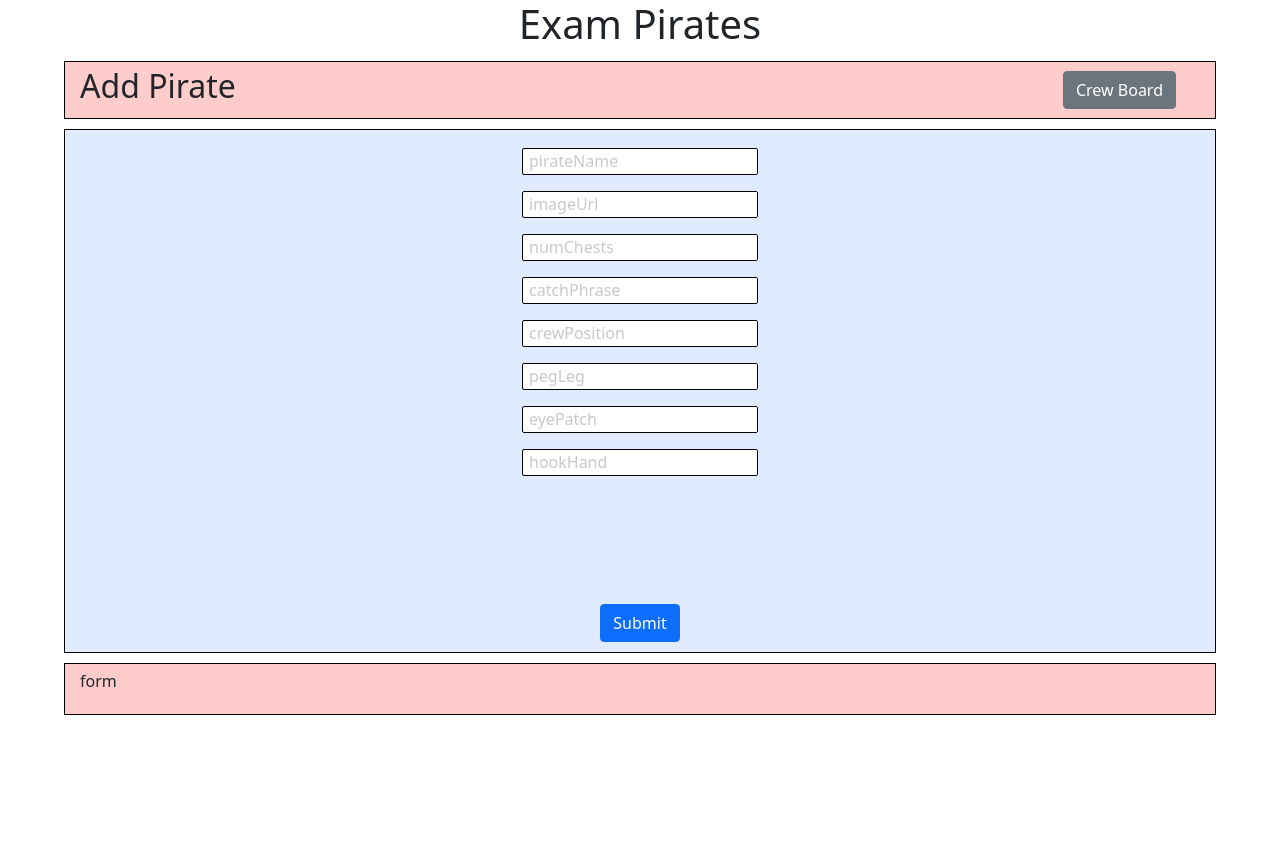
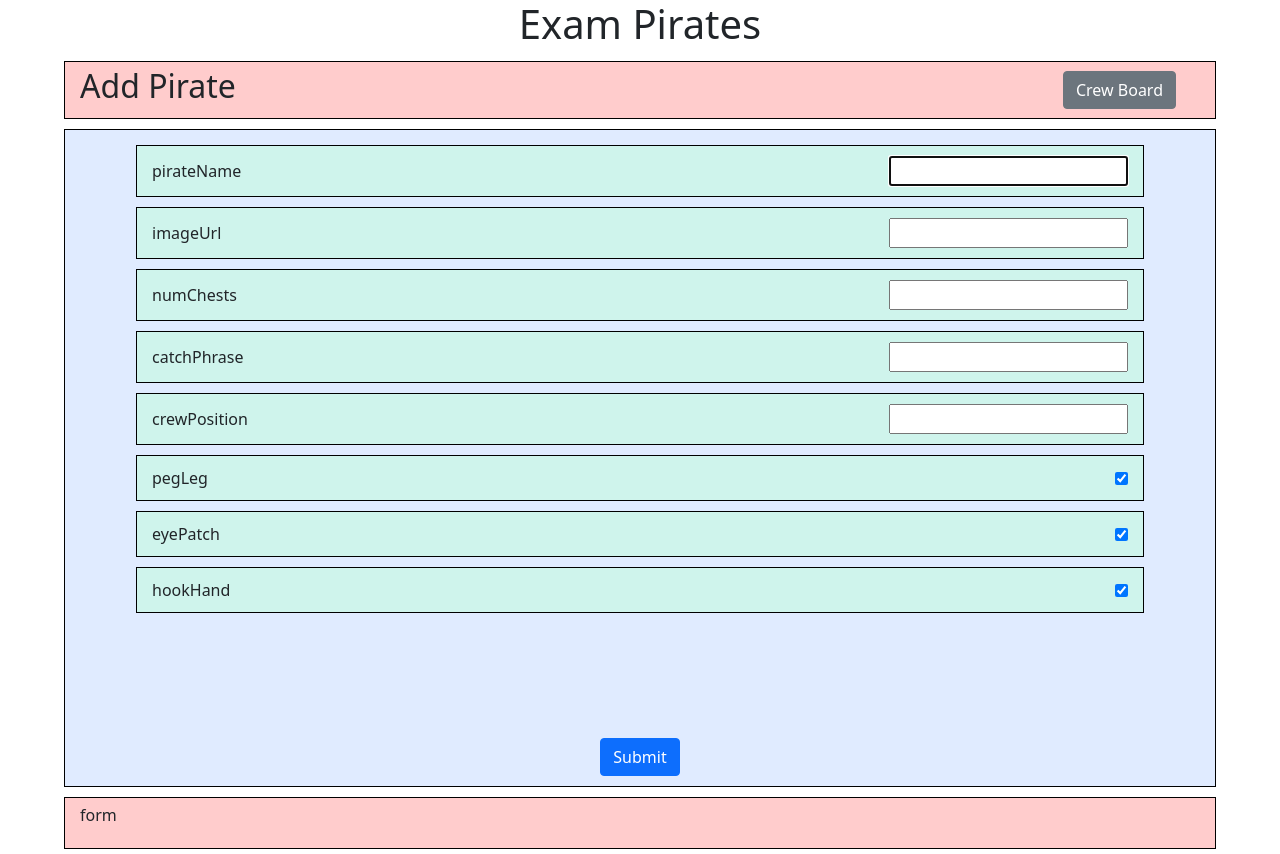
Before and after one commit to niembro64/exam, a React (Create React App) app in the folder client/: page /add in a window 1280 px wide. Before the commit the page ends 800 px from the top, so only its background shows below. Built offline with nearby package versions, Linux system fonts and the light colour scheme.

Commit message:
talked to Nichole

```diff
--- a/client/src/App.css
+++ b/client/src/App.css
@@ -37,6 +37,19 @@
   padding: 10px 15px;
   margin: 5px;
 }
+.box4{
+  width: 90%;
+  border: 1px black solid;
+  background-color: rgba(185, 255, 212, 0.445);
+  display: flex;
+  flex-direction: row;
+  align-items: center;
+  justify-content: space-between;
+  padding: 10px 15px;
+  margin: 5px;
+}
+
+/*
 
 .float-container {
   border: solid 1px black;
@@ -49,14 +62,14 @@
 .float-container input {
   border: none;
   font-size: 16px;
-  /* margin: 0 0 1px; */
+
   padding: 0 0 1px;
   outline: 0;
   background-color: rgba(255, 255, 255, 0.788);
 }
 label {
   font-size: 16px;
-  /* background-color: white; */
+
   color: black;
   position: absolute;
   transform-origin: top left;
@@ -65,17 +78,17 @@ label {
 
 }
 .float-container.active label {
-  /* transform: translate(-12px, -15px) scale(.75); */
+
   transform: translate(5px, -19px) scale(0.75);
-  /* border: 1px solid black; */
+
   color: black;
-  /* font-weight: bold; */
-  /* border-radius: 2px; */
+
   background-color: rgba(255, 255, 255, 0);
-  /* background-color: rgb(236, 236, 236); */
+
   padding: 0px 3px 0px 3px;
 
 }
+*/
 
 span {
   margin: 0 0 15px 0;
--- a/client/src/views/Add.jsx
+++ b/client/src/views/Add.jsx
@@ -46,12 +46,42 @@ const Edit = (props) => {
   };
 
   const onChangeHandler = (event) => {
-    event.preventDefault();
-
+    // event.preventDefault();
+    console.log("On change handler");
     // p(event.target.value);
     const newState = {
       ...form,
       [event.target.name]: event.target.value,
+    };
+    setForm(newState);
+  };
+  const onChangeHandlerPegLeg = (event) => {
+    // event.preventDefault();
+    console.log("On change handler");
+    // p(event.target.value);
+    const newState = {
+      ...form,
+      pegLeg: !form.pegLeg,
+    };
+    setForm(newState);
+  };
+  const onChangeHandlerEyePatch = (event) => {
+    // event.preventDefault();
+    console.log("On change handler");
+    // p(event.target.value);
+    const newState = {
+      ...form,
+      eyePatch: !form.eyePatch,
+    };
+    setForm(newState);
+  };
+  const onChangeHandlerHookHand = (event) => {
+    // event.preventDefault();
+    console.log("On change handler");
+    // p(event.target.value);
+    const newState = {
+      ...form,
+      hookHand: !form.hookHand,
     };
     setForm(newState);
   };
@@ -122,16 +152,17 @@ const Edit = (props) => {
         </Link> */}
       </div>
 
+      {/* <div className="box4"> */}
       <form onSubmit={onSubmitHandler} className="box3">
-        <div id="floatContainer" className="float-container">
+        <div id="floatContainer" className="box4">
           <label
-            style={{ position: "absolute", zIndex: 1 }}
+            // style={{ position: "absolute", zIndex: 1 }}
             htmlFor="pirateName"
           >
             pirateName
           </label>
           <input
-            style={{ position: "relative", zIndex: 2 }}
+            // style={{ position: "relative", zIndex: 2 }}
             autoFocus="autofocus"
             id="floatField"
             type="text"
@@ -142,37 +173,39 @@ const Edit = (props) => {
             // default="asdf"
           />
         </div>
-        <div id="floatContainer" className="float-container">
+        {/* <div id="floatContainer" className="float-container"> */}
+        <div className="box4">
           <label
-            style={{ position: "absolute", zIndex: 1 }}
+            // style={{ position: "absolute", zIndex: 1 }}
             htmlFor="imageUrl"
           >
             imageUrl
           </label>
           <input
-            style={{ position: "relative", zIndex: 2 }}
-            autoFocus="autofocus"
+            // style={{ position: "relative", zIndex: 2 }}
+            // autoFocus="autofocus"
             id="floatField"
             type="text"
             name="imageUrl"
             onChange={onChangeHandler}
+            // placeholder=""
 
             // placeholder=""
             // default="asdf"
           />
         </div>
-        <div id="floatContainer" className="float-container">
+        <div id="floatContainer" className="box4">
           <label
-            style={{ position: "absolute", zIndex: 1 }}
+            // style={{ position: "absolute", zIndex: 1 }}
             htmlFor="numChests"
           >
             numChests
           </label>
           <input
-            style={{ position: "relative", zIndex: 2 }}
-            autoFocus="autofocus"
+            // style={{ position: "relative", zIndex: 2 }}
+            // autoFocus="autofocus"
             id="floatField"
-            type="text"
+            type="number"
             name="numChests"
             onChange={onChangeHandler}
 
@@ -180,16 +213,16 @@ const Edit = (props) => {
             // default="asdf"
           />
         </div>
-        <div id="floatContainer" className="float-container">
+        <div id="floatContainer" className="box4">
           <label
-            style={{ position: "absolute", zIndex: 1 }}
+            // style={{ position: "absolute", zIndex: 1 }}
             htmlFor="catchPhrase"
           >
             catchPhrase
           </label>
           <input
-            style={{ position: "relative", zIndex: 2 }}
-            autoFocus="autofocus"
+            // style={{ position: "relative", zIndex: 2 }}
+            // autoFocus="autofocus"
             id="floatField"
             type="text"
             name="catchPhrase"
@@ -199,16 +232,16 @@ const Edit = (props) => {
             // default="asdf"
           />
         </div>
-        <div id="floatContainer" className="float-container">
+        <div id="floatContainer" className="box4">
           <label
-            style={{ position: "absolute", zIndex: 1 }}
+            // style={{ position: "absolute", zIndex: 1 }}
             htmlFor="crewPosition"
           >
             crewPosition
           </label>
           <input
-            style={{ position: "relative", zIndex: 2 }}
-            autoFocus="autofocus"
+            // style={{ position: "relative", zIndex: 2 }}
+            // autoFocus="autofocus"
             id="floatField"
             type="text"
             name="crewPosition"
@@ -218,74 +251,93 @@ const Edit = (props) => {
             // default="asdf"
           />
         </div>
-        <div id="floatContainer" className="float-container">
+        <div id="floatContainer" className="box4">
           <label
-            style={{ position: "absolute", zIndex: 1 }}
+            // style={{ position: "absolute", zIndex: 1 }}
             htmlFor="pegLeg"
           >
             pegLeg
           </label>
           <input
-            style={{ position: "relative", zIndex: 2 }}
-            autoFocus="autofocus"
+            // style={{ position: "relative", zIndex: 2 }}
+            // autoFocus="autofocus"
+            // id="floatField"
+            type="checkbox"
+            name="pegLeg"
+            onClick={onChangeHandlerPegLeg}
+
+            checked={form.pegLeg}
+            // placeholder=""
+            // default="asdf"
+          />
+        </div>
+        <div id="floatContainer" className="box4">
+          <label
+            // style={{ position: "absolute", zIndex: 1 }}
+            htmlFor="eyePatch"
+          >
+            eyePatch
+          </label>
+          <input
+            // style={{ position: "relative", zIndex: 2 }}
+            // autoFocus="autofocus"
             id="floatField"
-            type="text"
-            name="pegLeg"
-            onChange={onChangeHandler}
+            type="checkbox"
+            name="eyePatch"
+            onClick={onChangeHandlerEyePatch}
+            checked={form.eyePatch}
 
             // placeholder=""
             // default="asdf"
           />
         </div>
-        <div id="floatContainer" className="float-container">
+        <div id="floatContainer" className="box4">
           <label
-            style={{ position: "absolute", zIndex: 1 }}
-            htmlFor="eyePatch"
-          >
-            eyePatch
-          </label>
-          <input
-            style={{ position: "relative", zIndex: 2 }}
-            autoFocus="autofocus"
-            id="floatField"
-            type="text"
-            name="eyePatch"
-            onChange={onChangeHandler}
-
-            // placeholder=""
-            // default="asdf"
-          />
-        </div>
-        <div id="floatContainer" className="float-container">
-          <label
-            style={{ position: "absolute", zIndex: 1 }}
+            // style={{ position: "absolute", zIndex: 1 }}
             htmlFor="hookHand"
           >
             hookHand
           </label>
           <input
-            style={{ position: "relative", zIndex: 2 }}
-            autoFocus="autofocus"
+            // style={{ position: "relative", zIndex: 2 }}
+            // autoFocus="autofocus"
             id="floatField"
-            type="text"
+            type="checkbox"
             name="hookHand"
-            onChange={onChangeHandler}
-
+            onClick={onChangeHandlerHookHand}
+            checked={form.hookHand}
             // placeholder=""
             // default="asdf"
           />
         </div>
-        <span className="alert-danger">{ error.pirateName && error.pirateName.message}</span>
-        <span className="alert-danger">{ error.imageUrl && error.imageUrl.message}</span>
-        <span className="alert-danger">{ error.numChests && error.numChests.message}</span>
-        <span className="alert-danger">{ error.catchPhrase && error.catchPhrase.message}</span>
-        <span className="alert-danger">{ error.crewPosition && error.crewPosition.message}</span>
-        <span className="alert-danger">{ error.pegLeg && error.pegLeg.message}</span>
-        <span className="alert-danger">{ error.eyePatch && error.eyePatch.message}</span>
-        <span className="alert-danger">{ error.hookHand && error.hookHand.message}</span>
+        <span className="alert-danger">
+          {error.pirateName && error.pirateName.message}
+        </span>
+        <span className="alert-danger">
+          {error.imageUrl && error.imageUrl.message}
+        </span>
+        <span className="alert-danger">
+          {error.numChests && error.numChests.message}
+        </span>
+        <span className="alert-danger">
+          {error.catchPhrase && error.catchPhrase.message}
+        </span>
+        <span className="alert-danger">
+          {error.crewPosition && error.crewPosition.message}
+        </span>
+        <span className="alert-danger">
+          {error.pegLeg && error.pegLeg.message}
+        </span>
+        <span className="alert-danger">
+          {error.eyePatch && error.eyePatch.message}
+        </span>
+        <span className="alert-danger">
+          {error.hookHand && error.hookHand.message}
+        </span>
 
         <input type="submit" className="btn btn-primary" />
       </form>
+      {/* </div> */}
       <div className="box">
         <p>form</p>
         <p> {form.name}</p>
```
